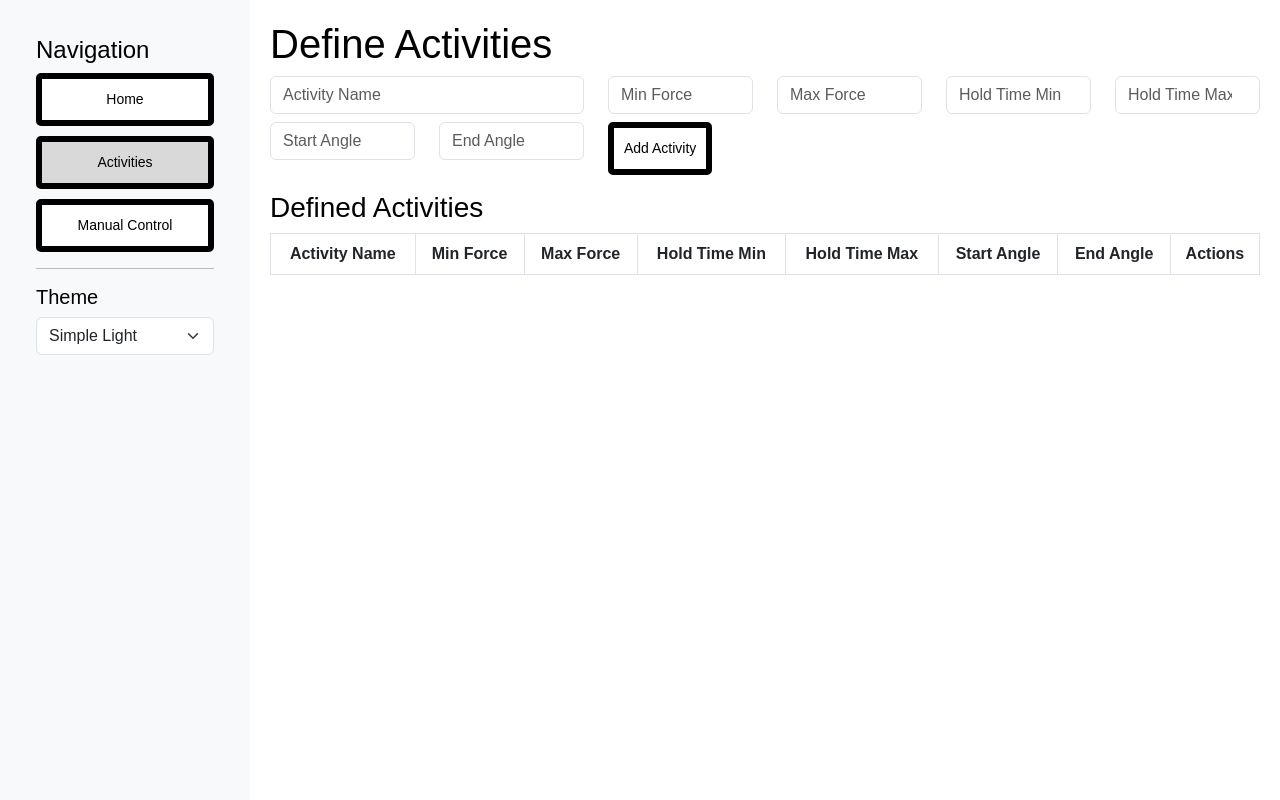
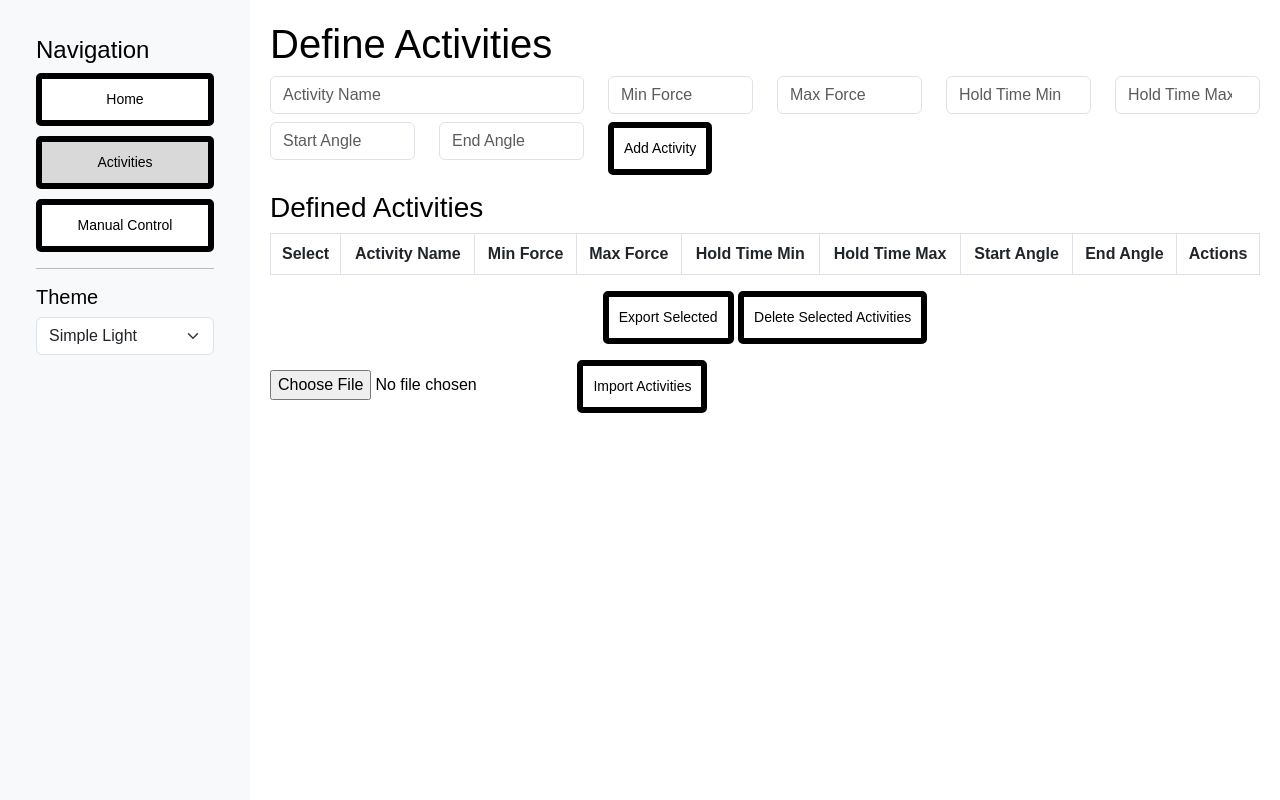
Before and after one commit to harilaosk/JCACS_flask, a Flask app: page /activities in a window 1280 px wide. Run offline with Flask 3, Linux system fonts and the light colour scheme; lists and menus that the app fills with data are empty.

Commit message:
import/export activities

```diff
--- a/app.py
+++ b/app.py
@@ -1,9 +1,10 @@
-from flask import Flask, render_template, request, redirect, url_for, jsonify
+from flask import Flask, render_template, request, redirect, url_for, jsonify, Response
 from flask_socketio import SocketIO
 import serial
 import time
 import json
 import os
+import csv
 
 # File paths for caching
 CACHE_FILE = 'cache.json'
@@ -154,6 +155,21 @@ def delete_activity(activity_name):
         save_cache()
     return redirect(url_for('activities_page'))
 
+@app.route('/delete_activities', methods=['POST'])
+def delete_activities():
+    data = request.get_json()  # Parse JSON payload
+    selected_activities = data.get('activities', [])
+    if not selected_activities:
+        return jsonify({"error": "No activities selected"}), 400
+
+    # Delete the selected activities
+    for activity_name in selected_activities:
+        if activity_name in activities:
+            del activities[activity_name]
+
+    save_cache()  # Save changes to the cache
+    return jsonify({"success": True, "message": "Selected activities deleted successfully"})
+
 @app.route('/add_activity_to_sequence/<string:activity_name>', methods=['POST'])
 def add_activity_to_sequence(activity_name):
     if activity_name in activities:
@@ -162,9 +178,62 @@ def add_activity_to_sequence(activity_name):
         sequence.append({'command': command, 'count': 1})  # Default count to 1
     return redirect(url_for('index'))
 
+@app.route('/export_activities', methods=['POST'])
+def export_activities():
+    data = request.get_json()  # Parse JSON payload
+    selected_activities = data.get('selected_activities', [])
+    if not selected_activities:
+        return "No activities selected", 400
+
+    # Create CSV data
+    csv_data = [["Activity Name", "MIN_TARGET_FORCE", "MAX_TARGET_FORCE", "HOLD_TIME_MIN", "HOLD_TIME_MAX", "StartAngle", "EndAngle"]]
+    for name in selected_activities:
+        if name in activities:
+            activity = activities[name]
+            csv_data.append([name] + list(activity.values()))
+
+    # Generate CSV response using csv.writer
+    def generate_csv():
+        from io import StringIO
+        output = StringIO()
+        writer = csv.writer(output)
+        writer.writerows(csv_data)
+        return output.getvalue()
+
+    return Response(generate_csv(), mimetype='text/csv', headers={"Content-Disposition": "attachment;filename=activities.csv"})
+
+@app.route('/import_activities', methods=['POST'])
+def import_activities():
+    file = request.files.get('file')
+    if not file or not file.filename.endswith('.csv'):
+        return "Invalid file", 400
+
+    # Decode the file stream to text mode
+    file_stream = file.stream.read().decode('utf-8').splitlines()
+    csv_reader = csv.reader(file_stream)
+    next(csv_reader)  # Skip header row
+
+    for row in csv_reader:
+        if len(row) == 7:
+            name, min_force, max_force, hold_time_min, hold_time_max, start_angle, end_angle = row
+            activities[name] = {
+                "MIN_TARGET_FORCE": min_force,
+                "MAX_TARGET_FORCE": max_force,
+                "HOLD_TIME_MIN": hold_time_min,
+                "HOLD_TIME_MAX": hold_time_max,
+                "StartAngle": start_angle,
+                "EndAngle": end_angle
+            }
+    save_cache()
+    return redirect(url_for('activities_page'))
+
 @app.route('/manual_control_page')
 def manual_control_page():
     return render_template('manual_control.html')
 
+@app.route('/debug_activities', methods=['GET'])
+def debug_activities():
+    return jsonify(activities)
+
 if __name__ == '__main__':
     socketio.run(app, debug=True, allow_unsafe_werkzeug=True)
--- a/templates/activities.html
+++ b/templates/activities.html
@@ -39,6 +39,7 @@
     <table class="table table-bordered table-striped table-hover">
         <thead class="thead-dark">
             <tr class="text-center">
+                <th>Select</th>
                 <th>Activity Name</th>
                 <th>Min Force</th>
                 <th>Max Force</th>
@@ -52,6 +53,9 @@
         <tbody>
             {% for name, activity in activities.items() %}
             <tr>
+                <td class="align-middle text-center">
+                    <input type="checkbox" name="selected_activities" value="{{ name }}">
+                </td>
                 <td class="align-middle">{{ name }}</td>
                 {% for key, value in activity.items() %}
                 <td class="align-middle text-center" contenteditable="true"
@@ -60,18 +64,28 @@
                 </td>
                 {% endfor %}
                 <td class="align-middle text-center">
-                    <form method="POST" action="/delete_activity/{{ name }}" style="display: inline;">
-                        <button type="submit" class="btn btn-danger btn-sm">Delete</button>
-                    </form>
-                    <form method="POST" action="/add_activity_to_sequence/{{ name }}" style="display: inline;">
-                        <button type="submit" class="btn btn-success btn-sm">Add to Sequence</button>
-                    </form>
+                    <button class="btn btn-danger btn-sm" onclick="deleteActivity('{{ name }}')">Delete</button>
+                    <button class="btn btn-success btn-sm" onclick="addToSequence('{{ name }}')">Add to Sequence</button>
                 </td>
             </tr>
             {% endfor %}
         </tbody>
     </table>
 </div>
+    <div class="text-center">
+        <button class="btn btn-secondary" onclick="exportSelected()">Export Selected</button>
+        <button class="btn btn-danger" onclick="deleteSelectedActivities()">Delete Selected Activities</button>
+    </div>
+
+
+
+
+
+
+<form method="POST" action="/import_activities" enctype="multipart/form-data" class="mt-3">
+    <input type="file" name="file" accept=".csv" required>
+    <button type="submit" class="btn btn-secondary">Import Activities</button>
+</form>
     <script>
         function updateActivity(activityName, key, value) {
             // Validate that the value is a number
@@ -93,4 +107,91 @@
             });
         }
     </script>
+<script>
+    // Function to delete activity
+    function deleteActivity(activityName) {
+        fetch(`/delete_activity/${activityName}`, {
+            method: 'POST'
+        }).then(response => {
+            if (response.ok) {
+                location.reload(); // Reload the page to reflect changes
+            } else {
+                alert('Failed to delete activity');
+            }
+        });
+    }
+    // Function to add activity to sequence
+    function addToSequence(activityName) {
+        fetch(`/add_activity_to_sequence/${activityName}`, {
+            method: 'POST'
+        }).then(response => {
+            if (response.ok) {
+                alert('Activity added to sequence successfully!');
+            } else {
+                alert('Failed to add activity to sequence.');
+            }
+        });
+    }
+    function exportSelected() {
+        // Retrieve all selected checkboxes
+        const selectedActivities = Array.from(document.querySelectorAll('input[name="selected_activities"]:checked'))
+            .map(checkbox => checkbox.value);
+
+        // Check if any activities are selected
+        if (selectedActivities.length === 0) {
+            alert('No activities selected for export.');
+            return;
+        }
+
+        // Send the selected activities to the server
+        fetch('/export_activities', {
+            method: 'POST',
+            headers: { 'Content-Type': 'application/json' },
+            body: JSON.stringify({ selected_activities: selectedActivities })
+        })
+        .then(response => {
+            if (response.ok) {
+                return response.blob();
+            } else {
+                throw new Error('Failed to export activities.');
+            }
+        })
+        .then(blob => {
+            // Create a downloadable link for the CSV file
+            const url = window.URL.createObjectURL(blob);
+            const a = document.createElement('a');
+            a.href = url;
+            a.download = 'activities.csv';
+            document.body.appendChild(a);
+            a.click();
+            a.remove();
+        })
+        .catch(error => {
+            alert(error.message);
+        });
+    }
+    // Function to delete selected activities
+    function deleteSelectedActivities() {
+        const selectedActivities = Array.from(document.querySelectorAll('input[name="selected_activities"]:checked'))
+            .map(checkbox => checkbox.value);
+
+        if (selectedActivities.length === 0) {
+            alert("Please select at least one activity to delete.");
+            return;
+        }
+
+        fetch('/delete_activities', {
+            method: 'POST',
+            headers: { 'Content-Type': 'application/json' },
+            body: JSON.stringify({ activities: selectedActivities }),
+        })
+        .then(response => {
+            if (response.ok) {
+                location.reload(); // Reload the page to reflect changes
+            } else {
+                alert("Failed to delete activities. Please try again!");
+            }
+        });
+    }
+</script>
 {% endblock %}
```
